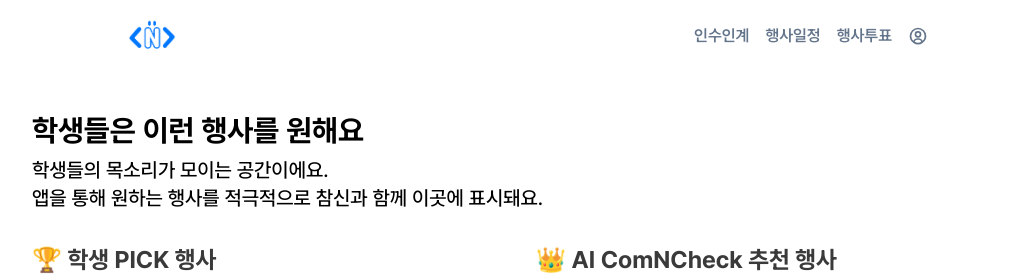
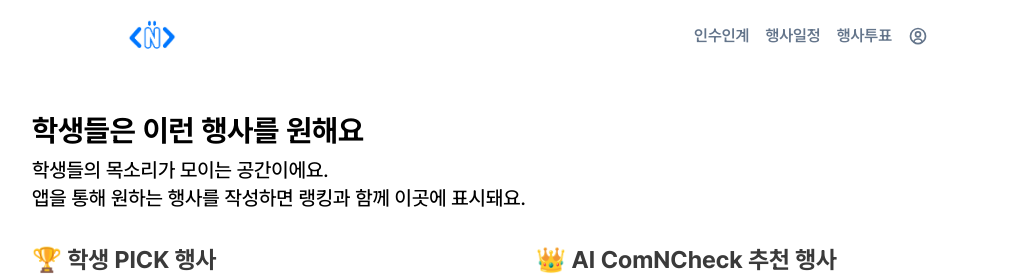
Before and after one commit to ComNCheck/ComNCheck-web, a Next.js app: page /popularEvent in a window 1280 px wide. Shown: the top 275 px of the page, without its empty margins (128-1151 px from the left). Built offline with nearby package versions, Linux system fonts and the light colour scheme.

Commit message:
fix : 오타 수정

```diff
--- a/src/app/popularEvent/page.tsx
+++ b/src/app/popularEvent/page.tsx
@@ -68,7 +68,7 @@ const PopularEvent = () => {
       <div className="w-full h-full max-w-5xl mx-auto px-8">
         <TitleAndDescription
           title="학생들은 이런 행사를 원해요"
-          description="학생들의 목소리가 모이는 공간이에요. 앱을 통해 원하는 행사를 적극적으로 참신과 함께 이곳에 표시돼요."
+          description="학생들의 목소리가 모이는 공간이에요. 앱을 통해 원하는 행사를 작성하면 랭킹과 함께 이곳에 표시돼요."
         />
 
         <div className="flex flex-col lg:flex-row gap-8 lg:gap-12">
```
